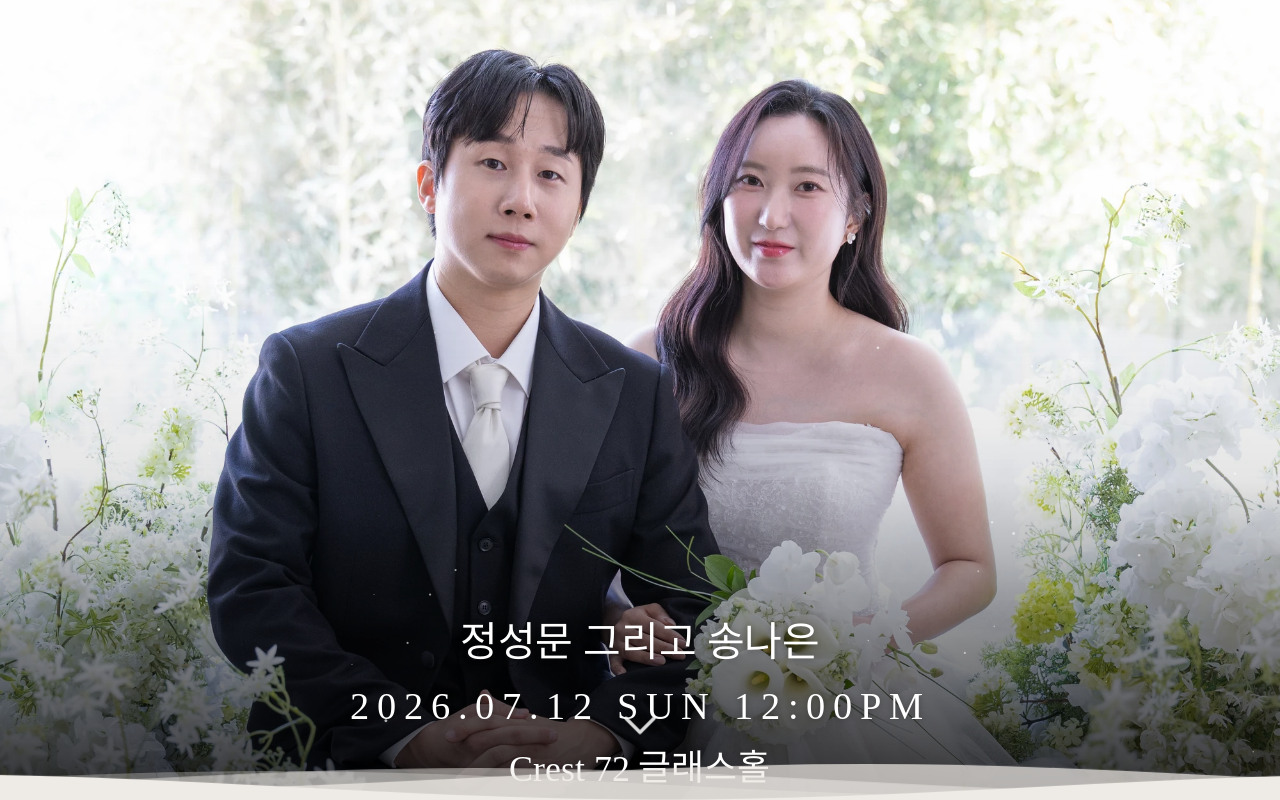
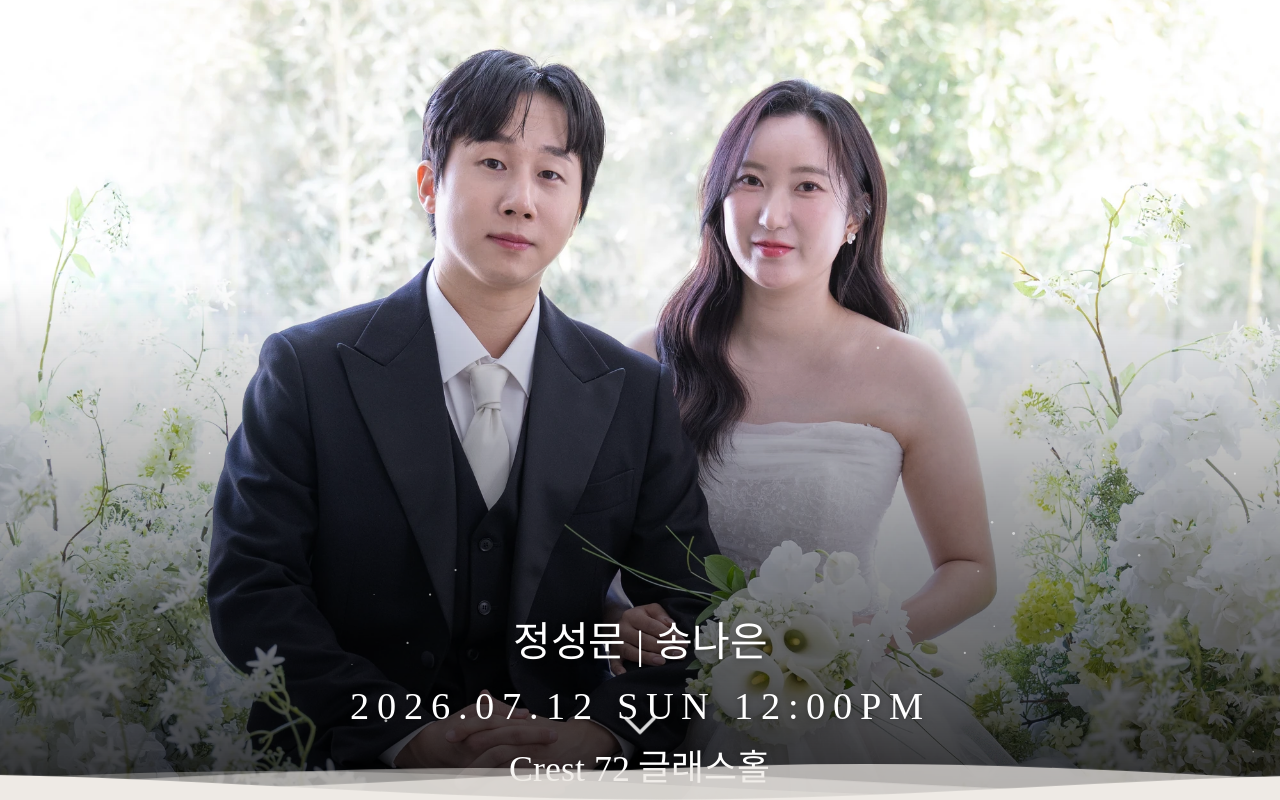
Before and after one commit to Soluna-Angelito/wedding-invitation, a website: page index.html in a window 1280 px wide. Shown: the top 800 px of the page. Drawn offline with nearby package versions, Linux system fonts and the light colour scheme; animation ran at ten frames a second; a web font is replaced by a local one.

Commit message:
Update invitation

```diff
--- a/assets/css/gallery.css
+++ b/assets/css/gallery.css
@@ -346,7 +346,12 @@
   width: 100vw;
   margin-left: calc(50% - 50vw);
   margin-right: calc(50% - 50vw);
-  margin-bottom: clamp(36px, 8vw, 60px);
+  /* Tight margin to the CTA below — the filmstrip's `padding-bottom`
+     already supplies all the visual breathing room past the polaroid
+     shadows, so any extra `margin-bottom` here is purely cosmetic gap.
+     Trimmed (was `clamp(36px, 8vw, 60px)`) so the "전체 사진 보기" button
+     sits ~one button-height higher without invading the shadow zone. */
+  margin-bottom: clamp(6px, 1.5vw, 12px);
   /* Vertical padding must be large enough to *contain* the polaroid drop
      shadow, because we cannot rely on `overflow-y: visible`: the
      horizontal `mask-image` below is anchored to this element's border
@@ -486,7 +491,10 @@
 .gallery__cta {
   display: flex;
   justify-content: center;
-  margin-top: clamp(16px, 3.5vw, 24px);
+  /* Small top gap — partner of the filmstrip's reduced `margin-bottom`.
+     Total "polaroid-shadow → button" cosmetic gap is now ~12 px instead
+     of the previous ~52 px (≈ one button-height tighter). */
+  margin-top: clamp(4px, 1vw, 8px);
   margin-bottom: clamp(28px, 6vw, 40px);
 }
 
--- a/assets/js/config.js
+++ b/assets/js/config.js
@@ -48,32 +48,70 @@
     },
     animation: {
       starts: {
-        wedding: 0.3,
-        date: 0.54,
-        korean: 0.78,
-        venue: 0.97,
-        nameRow: 1.45,
-        groom: 1.45,
-        ampersand: 1.45,
-        bride: 1.45,
+        wedding: 0.0,
+        date: 0.0,
+        korean: 0.0,
+        venue: 0.0,
+        nameRow: 0.0,
+        groom: 0.8,
+        ampersand: 0.8,
+        bride: 0.8,
         arrow: 3.0
       },
       nameRowAnim: {
-        charDuration: 1.75,
-        charEase: 'power4.inOut',
-        charYRange: 100,
-        staggerEach: 0.1,
-        staggerFrom: 'start'
+        fadeDuration: 1.2,
+        fadeEase: 'power2.out'
+      },
+      // ── Per-character hero text animation ─────────────────────────
+      // Controls how letters in `THE WEDDING OF`, the date, the Korean
+      // names, and the venue line "fall into place". Tweak here to
+      // change the *feel* of the intro without touching JS.
+      //
+      //   yRange:               px each letter can drift from before
+      //                         settling. Lower = subtler / more
+      //                         elegant. (was hardcoded 100)
+      //   duration:             seconds for each letter's flight.
+      //                         Higher = more graceful. (was 1.75)
+      //   ease:                 GSAP ease curve. 'power4.inOut' is
+      //                         dramatic; 'power2.out' / 'sine.out'
+      //                         read as more refined.
+      //   staggerEach:          delay (s) between consecutive letters.
+      //                         Tiny = letters arrive together;
+      //                         ~0.04 = graceful wave.
+      //   staggerFrom:          'start' | 'center' | 'end' | 'edges'.
+      //   rotationX:            initial 3D tilt (deg). 0 = pure
+      //                         vertical drift, no theatrical fall.
+      //   transformPerspective: GSAP 3D perspective (px). Larger =
+      //                         flatter / more subtle.
+      //   transformOrigin:      where the 3D rotation pivots from.
+      //
+      // `perLine` overrides any subset of the above for a specific
+      // hero line (keyed by element id in index.html).
+      charAnim: {
+        yRange: 10,
+        duration: 1.75,
+        ease: 'power4.inOut',
+        staggerEach: 0.01,
+        staggerFrom: 'center',
+        rotationX: 20,
+        transformPerspective: 600,
+        transformOrigin: '50% 50% -50px',
+        perLine: {
+          theWedding:   {},
+          weddingDate:  { duration: 1.5 },
+          koreanNames:  {},
+          weddingVenue: {}
+        }
       },
       postIntro: {
-        start: 5.0,
-        duration: 2.0,
+        start: 2.0,
+        duration: 4.0,
         hideTitleGroup: true,
         titleYOffset: -24
       },
       overlay: {
         before: { y0: 0.8, y35: 0.8, y60: 0.8, y100: 0.8 },
-        after: { y0: 0.0, y35: 0.0, y60: 0.10, y100: 0.8 }
+        after: { y0: 0.0, y35: 0.0, y60: 0.30, y100: 0.8 }
       }
     },
     letter: {
--- a/assets/js/hero-animations.js
+++ b/assets/js/hero-animations.js
@@ -3,7 +3,6 @@
 
   const DEFAULT_OVERLAY_BEFORE = { y0: 0.78, y35: 0.62, y60: 0.48, y100: 0.42 };
   const DEFAULT_OVERLAY_AFTER = { y0: 0.54, y35: 0.42, y60: 0.30, y100: 0.24 };
-  const ALLOWED_STAGGER_FROM = new Set(['start', 'center', 'end', 'edges', 'random']);
   const HERO_TEXT_IDS = ['theWedding', 'nameGroom', 'ampersand', 'nameBride', 'koreanNames', 'weddingDate', 'weddingVenue'];
 
   function normalizeOverlayStops(stops, fallback) {
@@ -24,16 +23,6 @@
       y60: read('y60'),
       y100: read('y100')
     };
-  }
-
-  function normalizeStaggerFrom(value, fallback) {
-    if (typeof value === 'number' && Number.isFinite(value)) {
-      return value;
-    }
-    if (typeof value === 'string' && ALLOWED_STAGGER_FROM.has(value)) {
-      return value;
-    }
-    return fallback;
   }
 
   function wrapChars(el) {
@@ -105,12 +94,15 @@
     const charEase = lineConfig.charEase || 'power4.inOut';
     const staggerEach = lineConfig.staggerEach ?? 0.01;
     const staggerFrom = lineConfig.staggerFrom || 'center';
+    const rotationX = lineConfig.rotationX ?? 70;
+    const transformPerspective = lineConfig.transformPerspective ?? 600;
+    const transformOrigin = lineConfig.transformOrigin || '50% 50% -50px';
 
     global.gsap.set(chars, {
       opacity: 0,
-      rotationX: 70,
-      transformPerspective: 600,
-      transformOrigin: '50% 50% -50px',
+      rotationX: rotationX,
+      transformPerspective: transformPerspective,
+      transformOrigin: transformOrigin,
       force3D: true,
       y: function () {
         return global.gsap.utils.random(-charYRange, charYRange);
@@ -124,6 +116,25 @@
       duration: charDuration,
       stagger: { each: staggerEach, from: staggerFrom },
       ease: charEase
+    }, startAt);
+  }
+
+  function animateElementsFade(tl, elements, startAt, options) {
+    const targets = elements.filter(Boolean);
+    if (!targets.length) {
+      return;
+    }
+
+    const fadeConfig = options || {};
+
+    global.gsap.set(targets, {
+      opacity: 0
+    });
+
+    tl.to(targets, {
+      opacity: 1,
+      duration: fadeConfig.duration ?? 1.2,
+      ease: fadeConfig.ease || 'power2.out'
     }, startAt);
   }
 
@@ -184,57 +195,49 @@
       const overlayAfter = normalizeOverlayStops(overlayConfig.after, DEFAULT_OVERLAY_AFTER);
 
       const nameRowAnim = animation.nameRowAnim || {};
-      const nameRowCharDuration = nameRowAnim.charDuration ?? 1.75;
-      const nameRowCharEase = nameRowAnim.charEase || 'power4.inOut';
-      const nameRowCharYRange = nameRowAnim.charYRange ?? 100;
-      const nameRowStaggerEach = nameRowAnim.staggerEach ?? 0.035;
-      const nameRowStaggerFrom = normalizeStaggerFrom(nameRowAnim.staggerFrom, 'start');
+      const charAnim = animation.charAnim || {};
+      const charPerLine = charAnim.perLine || {};
 
-      animateTextLine(timeline, document.getElementById('theWedding'), starts.wedding ?? 0.3, {
-        charDuration: 1.75,
-        charEase: 'power4.inOut'
-      });
+      // Map a config-shaped block ({ yRange, duration, ease, ... }) to the
+      // option keys `animateTextLine` expects (charYRange, charDuration, ...).
+      // Per-line overrides win; anything missing falls through to the
+      // defaults declared on `charAnim`, and anything still missing falls
+      // through to `animateTextLine`'s built-in fallbacks.
+      function lineOptionsFor(lineKey) {
+        const override = charPerLine[lineKey] || {};
+        function pick(name) {
+          return override[name] !== undefined ? override[name] : charAnim[name];
+        }
+        return {
+          charYRange:           pick('yRange'),
+          charDuration:         pick('duration'),
+          charEase:             pick('ease'),
+          staggerEach:          pick('staggerEach'),
+          staggerFrom:          pick('staggerFrom'),
+          rotationX:            pick('rotationX'),
+          transformPerspective: pick('transformPerspective'),
+          transformOrigin:      pick('transformOrigin')
+        };
+      }
 
-      animateTextLine(timeline, document.getElementById('weddingDate'), starts.date ?? 0.54, {
-        charDuration: 1.5,
-        charEase: 'power4.inOut'
-      });
+      animateTextLine(timeline, document.getElementById('theWedding'),   starts.wedding ?? 0.3,  lineOptionsFor('theWedding'));
+      animateTextLine(timeline, document.getElementById('weddingDate'),  starts.date    ?? 0.54, lineOptionsFor('weddingDate'));
+      animateTextLine(timeline, document.getElementById('koreanNames'),  starts.korean  ?? 0.78, lineOptionsFor('koreanNames'));
+      animateTextLine(timeline, document.getElementById('weddingVenue'), starts.venue   ?? 0.97, lineOptionsFor('weddingVenue'));
 
-      animateTextLine(timeline, document.getElementById('koreanNames'), starts.korean ?? 0.78, {
-        charDuration: 1.75,
-        charEase: 'power4.inOut'
-      });
+      const defaultNameStart = 1.45;
+      const nameRowStart = starts.nameRow ?? defaultNameStart;
+      const groomStart = starts.groom ?? nameRowStart;
+      const ampersandStart = starts.ampersand ?? nameRowStart;
+      const brideStart = starts.bride ?? nameRowStart;
+      const fadeOptions = {
+        duration: nameRowAnim.fadeDuration ?? 1.2,
+        ease: nameRowAnim.fadeEase || 'power2.out'
+      };
 
-      animateTextLine(timeline, document.getElementById('weddingVenue'), starts.venue ?? 0.97, {
-        charDuration: 1.75,
-        charEase: 'power4.inOut'
-      });
-
-      const nameRowStart = starts.nameRow ?? starts.groom ?? 1.45;
-
-      animateTextLine(timeline, document.getElementById('nameGroom'), nameRowStart, {
-        charDuration: nameRowCharDuration,
-        charEase: nameRowCharEase,
-        charYRange: nameRowCharYRange,
-        staggerEach: nameRowStaggerEach,
-        staggerFrom: nameRowStaggerFrom
-      });
-
-      animateTextLine(timeline, document.getElementById('ampersand'), nameRowStart, {
-        charDuration: nameRowCharDuration,
-        charEase: nameRowCharEase,
-        charYRange: nameRowCharYRange,
-        staggerEach: nameRowStaggerEach,
-        staggerFrom: nameRowStaggerFrom
-      });
-
-      animateTextLine(timeline, document.getElementById('nameBride'), nameRowStart, {
-        charDuration: nameRowCharDuration,
-        charEase: nameRowCharEase,
-        charYRange: nameRowCharYRange,
-        staggerEach: nameRowStaggerEach,
-        staggerFrom: nameRowStaggerFrom
-      });
+      animateElementsFade(timeline, [document.getElementById('nameGroom')], groomStart, fadeOptions);
+      animateElementsFade(timeline, [document.getElementById('ampersand')], ampersandStart, fadeOptions);
+      animateElementsFade(timeline, [document.getElementById('nameBride')], brideStart, fadeOptions);
 
       const arrow = document.getElementById('scrollArrow');
       if (arrow) {
--- a/index.html
+++ b/index.html
@@ -31,7 +31,7 @@
   <link rel="stylesheet" href="assets/css/main.css?v=e88abceca76f2051" />
   <link rel="stylesheet" href="assets/css/letter.css?v=36a25ed08d0dcede" />
   <link rel="stylesheet" href="assets/css/calendar.css?v=dc2deb8abad7d99a" />
-  <link rel="stylesheet" href="assets/css/gallery.css?v=35c3fd441bfb3ff4" />
+  <link rel="stylesheet" href="assets/css/gallery.css?v=6e54a102b6b1bd23" />
 </head>
 <body>
   <main class="invitation" id="invitationRoot">
@@ -61,7 +61,7 @@
         </div>
 
         <div class="hero__details-group">
-          <div class="hero__korean-names" id="koreanNames">정성문 그리고 송나은</div>
+          <div class="hero__korean-names" id="koreanNames">정성문 | 송나은</div>
           <div class="hero__date" id="weddingDate">2026.07.12 Sun 12:00pm</div>
           <div class="hero__venue" id="weddingVenue">Crest 72 글래스홀</div>
         </div>
@@ -477,10 +477,10 @@
   </div>
 
   <script defer src="https://cdnjs.cloudflare.com/ajax/libs/gsap/3.12.5/gsap.min.js"></script>
-  <script defer src="assets/js/config.js?v=ad7d537415dc52d3"></script>
+  <script defer src="assets/js/config.js?v=a704b80d32f99411"></script>
   <script defer src="assets/data/photos.js?v=8416e6a81f26adc4"></script>
   <script defer src="assets/js/firefly.js?v=ed683e49147d4f7e"></script>
-  <script defer src="assets/js/hero-animations.js?v=cb6949ad3cea4697"></script>
+  <script defer src="assets/js/hero-animations.js?v=457763702cad7b3b"></script>
   <script defer src="assets/js/letter.js?v=5ab953a6d26c3e5d"></script>
   <script defer src="assets/js/calendar.js?v=0b8827c171cf5830"></script>
   <script defer src="assets/js/gallery.js?v=8e1e446938ebbbe1"></script>
```
